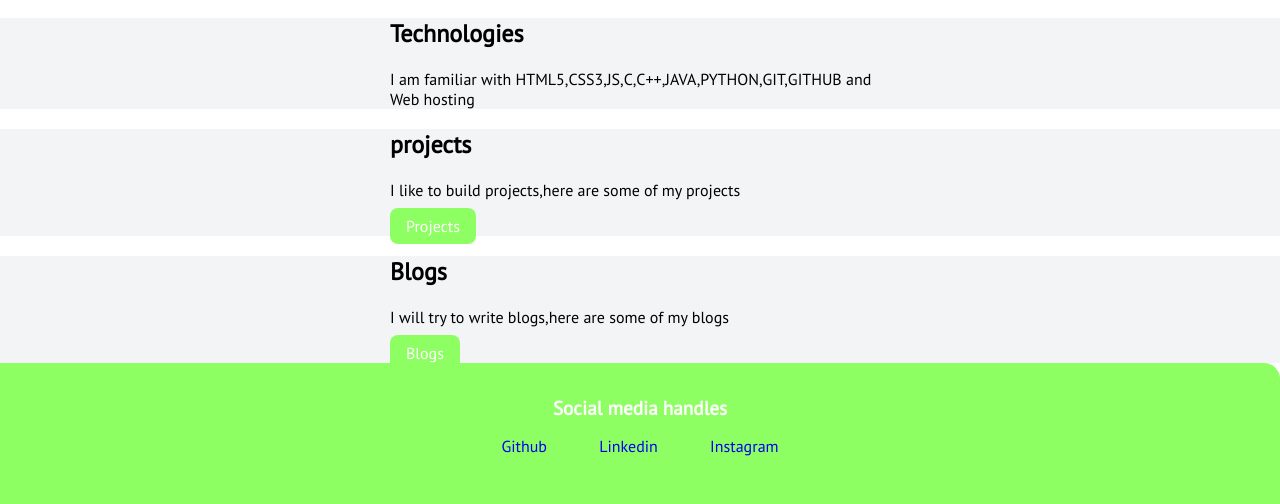
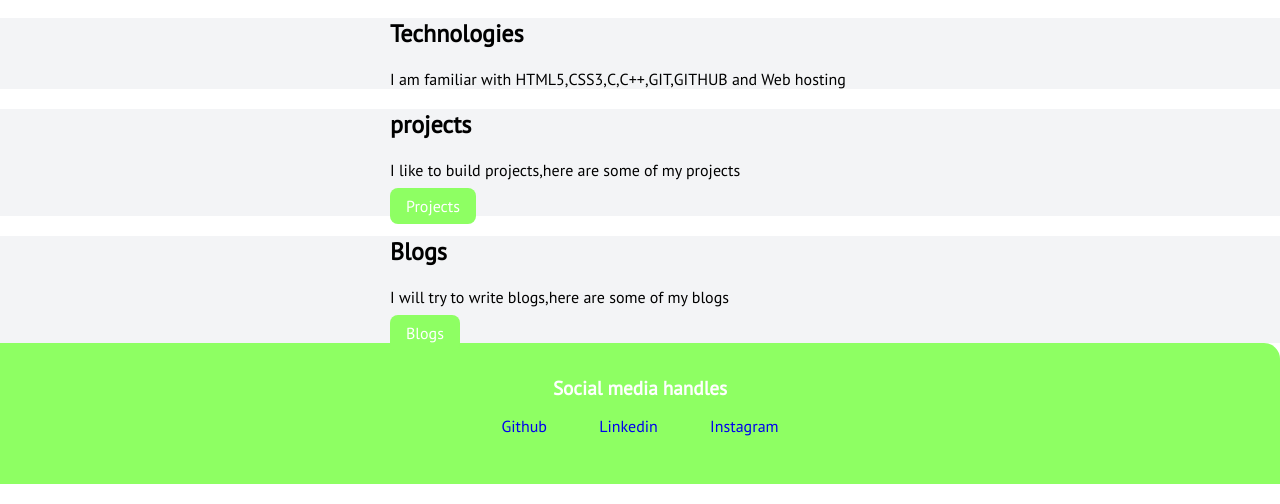
Before and after one commit to Rudrahari/Myportfolio, a plain HTML site: page index.html in a window 1280 px wide. Shown: the part 395-899 px from the top of the page. Drawn offline with Linux system fonts and the light colour scheme.

Commit message:
Update index.html

```diff
--- a/index.html
+++ b/index.html
@@ -28,7 +28,7 @@
     <section class="sections">
         <div class="container cen-container">
         <h1>Technologies</h1>
-        <p>I am familiar with HTML5,CSS3,JS,C,C++,JAVA,PYTHON,GIT,GITHUB and Web hosting</p>
+        <p>I am familiar with HTML5,CSS3,C,C++,GIT,GITHUB and Web hosting</p>
     </div>
     </section>
     <section class="sections">
```
